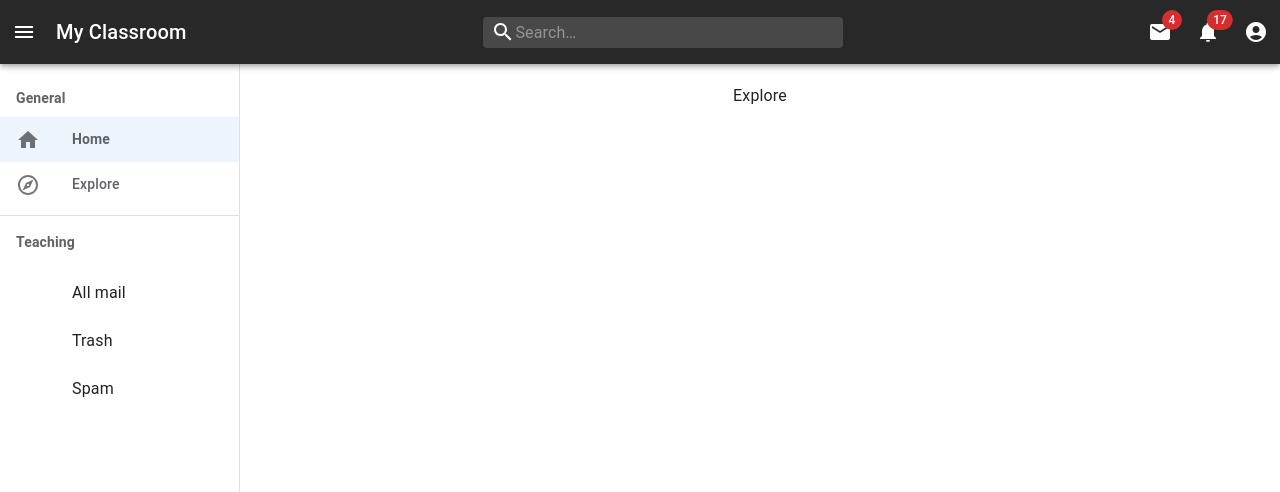
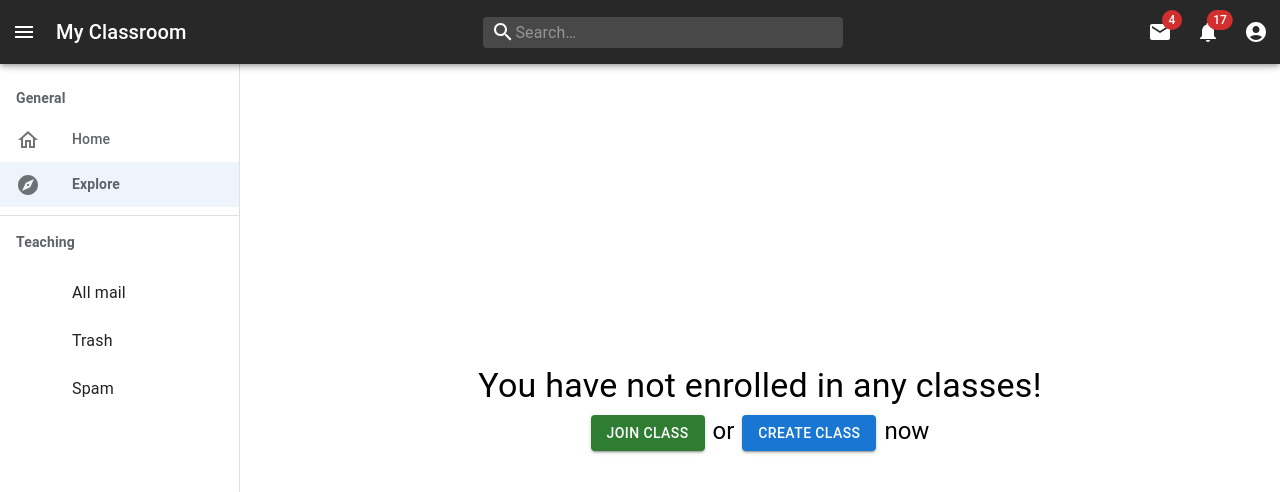
Before and after one commit to longtt2705/LN-classroom-client, a React (Create React App) app: page /explore in a window 1280 px wide. Shown: the top 492 px of the page. Built offline with nearby package versions, Linux system fonts and the light colour scheme.

Commit message:
Fix sidebar bug and add UI to home screen

```diff
--- /dev/null
+++ b/src/core/components/classroom-card.tsx
@@ -0,0 +1,34 @@
+import { Card, CardActionArea, CardContent, CardMedia, Typography } from "@mui/material";
+import { FunctionComponent } from "react";
+
+interface ClassroomCardProps {
+    name: string,
+    owner: string,
+    id: string
+}
+
+const ClassroomCard: FunctionComponent<ClassroomCardProps> = () => {
+    return (
+        <Card sx={{ maxWidth: 345 }}>
+            <CardActionArea>
+                <CardMedia
+                    component="img"
+                    height="140"
+                    image="/static/images/cards/contemplative-reptile.jpg"
+                    alt="green iguana"
+                />
+                <CardContent>
+                    <Typography gutterBottom variant="h5" component="div">
+                        Lizard
+                    </Typography>
+                    <Typography variant="body2" color="text.secondary">
+                        Lizards are a widespread group of squamate reptiles, with over 6,000
+                        species, ranging across all continents except Antarctica
+                    </Typography>
+                </CardContent>
+            </CardActionArea>
+        </Card>
+    );
+}
+
+export default ClassroomCard;
--- a/src/core/explore/index.tsx
+++ b/src/core/explore/index.tsx
@@ -1,5 +1,88 @@
-const Explore = () => {
-    return (<><p>Explore</p></>);
+import { FormControl, FormControlLabel, FormLabel, Radio, RadioGroup, Box, Typography, Button } from "@mui/material";
+import { styled } from '@mui/material/styles';
+import { FunctionComponent, useEffect } from "react";
+import { useAppSelector, useAppDispatch } from "../../app/hooks";
+import ClassroomCard from "../components/classroom-card";
+import { selectRoute } from "../../reducers/route-slice"
+import { RouteName } from "../../app/routes"
+
+const Wrapper = styled(Box)(({ theme }) => ({
+    flexGrow: 1,
+    padding: theme.spacing(4, 8),
+    height: "100%",
+}));
+
+const VerticalCenterContainer = styled(Box)(({ theme }) => ({
+    display: "flex",
+    flexDirection: "column",
+    justifyContent: "center",
+    height: "100%",
+}));
+
+const HorizontalCenterContainer = styled(Box)(({ theme }) => ({
+    display: "flex",
+    flexDirection: "row",
+    justifyContent: "center",
+}));
+
+interface ExploreProps {
+    name: RouteName
+}
+
+
+const Explore: FunctionComponent<ExploreProps> = ({ name }) => {
+    const classrooms = useAppSelector((state) => [...state.classroomReducer.listEnrolled, ...state.classroomReducer.listTeaching])
+    const dispatch = useAppDispatch()
+
+    useEffect(() => {
+        dispatch(selectRoute(name))
+    }, [])
+
+    return (
+        <Wrapper>
+            {
+                classrooms.length > 0 ? (
+                    <>
+                        <FormControl component="fieldset">
+                            <RadioGroup row aria-label="class-type" name="row-radio-buttons-group">
+                                <FormControlLabel value="All" control={<Radio />} label="All" />
+                                <FormControlLabel value="Enrolled" control={<Radio />} label="Enrolled" />
+                                <FormControlLabel value="Teaching" control={<Radio />} label="Teaching" />
+                            </RadioGroup>
+                        </FormControl>
+                        {
+                            classrooms.map((classroom, index) => {
+                                <ClassroomCard
+                                    key={index}
+                                    id={classroom.id}
+                                    name={classroom.name}
+                                    owner={classroom.ownerId}
+                                />
+                            })
+                        }
+                    </>) :
+                    <VerticalCenterContainer>
+                        <Typography align='center' variant="h4" component="div">You have not enrolled in any classes!</Typography>
+                        <Box mt={2}></Box>
+                        <HorizontalCenterContainer>
+                            <Button variant="contained" color="success">
+                                Join Class
+                            </Button>
+                            <Box mr={2} display="inline"></Box>
+                            <Typography align='center' variant="h5" component="div">or </Typography>
+                            <Box mr={2} display="inline"></Box>
+                            <Button variant="contained" color="primary">
+                                Create Class
+                            </Button>
+                            <Box mr={2} display="inline"></Box>
+                            <Typography align='center' variant="h5" component="div">now</Typography>
+                        </HorizontalCenterContainer>
+
+                    </VerticalCenterContainer>
+
+            }
+        </Wrapper>
+    );
 }
 
 export default Explore;
--- a/src/core/home/index.tsx
+++ b/src/core/home/index.tsx
@@ -1,5 +1,88 @@
-const Home: React.FC = () => {
-    return (<><p>Home</p></>);
+import { FormControl, FormControlLabel, FormLabel, Radio, RadioGroup, Box, Typography, Button } from "@mui/material";
+import { styled } from '@mui/material/styles';
+import { FunctionComponent, useEffect } from "react";
+import { useAppSelector, useAppDispatch } from "../../app/hooks";
+import ClassroomCard from "../components/classroom-card";
+import { selectRoute } from "../../reducers/route-slice"
+import { RouteName } from "../../app/routes"
+
+const Wrapper = styled(Box)(({ theme }) => ({
+    flexGrow: 1,
+    padding: theme.spacing(4, 8),
+    height: "100%",
+}));
+
+const VerticalCenterContainer = styled(Box)(({ theme }) => ({
+    display: "flex",
+    flexDirection: "column",
+    justifyContent: "center",
+    height: "100%",
+}));
+
+const HorizontalCenterContainer = styled(Box)(({ theme }) => ({
+    display: "flex",
+    flexDirection: "row",
+    justifyContent: "center",
+}));
+
+interface HomeProps {
+    name: RouteName
+}
+
+
+const Home: FunctionComponent<HomeProps> = ({ name }) => {
+    const classrooms = useAppSelector((state) => [...state.classroomReducer.listEnrolled, ...state.classroomReducer.listTeaching])
+    const dispatch = useAppDispatch()
+
+    useEffect(() => {
+        dispatch(selectRoute(name))
+    }, [])
+
+    return (
+        <Wrapper>
+            {
+                classrooms.length > 0 ? (
+                    <>
+                        <FormControl component="fieldset">
+                            <RadioGroup row aria-label="class-type" name="row-radio-buttons-group">
+                                <FormControlLabel value="All" control={<Radio />} label="All" />
+                                <FormControlLabel value="Enrolled" control={<Radio />} label="Enrolled" />
+                                <FormControlLabel value="Teaching" control={<Radio />} label="Teaching" />
+                            </RadioGroup>
+                        </FormControl>
+                        {
+                            classrooms.map((classroom, index) => {
+                                <ClassroomCard
+                                    key={index}
+                                    id={classroom.id}
+                                    name={classroom.name}
+                                    owner={classroom.ownerId}
+                                />
+                            })
+                        }
+                    </>) :
+                    <VerticalCenterContainer>
+                        <Typography align='center' variant="h4" component="div">You have not enrolled in any classes!</Typography>
+                        <Box mt={2}></Box>
+                        <HorizontalCenterContainer>
+                            <Button variant="contained" color="success">
+                                Join Class
+                            </Button>
+                            <Box mr={2} display="inline"></Box>
+                            <Typography align='center' variant="h5" component="div">or </Typography>
+                            <Box mr={2} display="inline"></Box>
+                            <Button variant="contained" color="primary">
+                                Create Class
+                            </Button>
+                            <Box mr={2} display="inline"></Box>
+                            <Typography align='center' variant="h5" component="div">now</Typography>
+                        </HorizontalCenterContainer>
+
+                    </VerticalCenterContainer>
+
+            }
+        </Wrapper>
+    );
 }
 
 export default Home;
--- a/src/index.tsx
+++ b/src/index.tsx
@@ -23,7 +23,7 @@ ReactDOM.render(
                 exact={route.exactPath}
                 path={route.path}
                 render={() => (
-                  <route.component />
+                  <route.component name={route.name} />
                 )}
               />
             ))}
--- a/src/layout/app-bar.tsx
+++ b/src/layout/app-bar.tsx
@@ -15,7 +15,7 @@ import AccountCircle from '@mui/icons-material/AccountCircle';
 import MailIcon from '@mui/icons-material/Mail';
 import NotificationsIcon from '@mui/icons-material/Notifications';
 import MoreIcon from '@mui/icons-material/MoreVert';
-import { Button, Grid } from '@mui/material';
+import { Grid } from '@mui/material';
 
 const Search = styled('div')(({ theme }) => ({
   position: 'relative',
@@ -45,15 +45,13 @@ const SearchIconWrapper = styled('div')(({ theme }) => ({
 
 const StyledInputBase = styled(InputBase)(({ theme }) => ({
   color: 'inherit',
+  width: '100%',
   '& .MuiInputBase-input': {
     padding: theme.spacing(1, 1, 1, 0),
     // vertical padding + font size from searchIcon
     paddingLeft: `calc(1em + ${theme.spacing(4)})`,
     transition: theme.transitions.create('width'),
     width: '100%',
-    [theme.breakpoints.up('md')]: {
-      width: '20ch',
-    },
   },
 }));
 
@@ -157,7 +155,7 @@ export default function PrimarySearchAppBar() {
   );
 
   return (
-    <Box sx={{ flexGrow: 1, zIndex: (theme) => theme.zIndex.drawer + 1 }}>
+    <Box sx={{ flexGrow: 0, zIndex: (theme) => theme.zIndex.drawer + 1 }}>
       <AppBar position="fixed" sx={{ backgroundColor: ({ colors }) => colors.background.primary }}>
         <Toolbar>
           <IconButton
@@ -187,7 +185,7 @@ export default function PrimarySearchAppBar() {
               style={{ width: "100%" }}
             >
               <Grid item style={{ width: "40%" }}>
-                <Search>
+                <Search sx={{ flexGrow: 1 }}>
                   <SearchIconWrapper>
                     <SearchIcon />
                   </SearchIconWrapper>
--- a/src/layout/index.tsx
+++ b/src/layout/index.tsx
@@ -13,11 +13,10 @@ interface LayoutProps {
 
 const Layout: React.FunctionComponent<LayoutProps> = ({ children }) => {
   return (
-    <Box sx={{ display: 'flex' }}>
-      <CssBaseline />
+    <Box sx={{ display: 'flex', minHeight: '80vh' }}>
       <AppBar />
       <SideBar />
-      <Box component="main" sx={{ flexGrow: 1, p: (theme) => theme.spacing(1) }}>
+      <Box component="main" sx={{ flexGrow: 1, margin: (theme) => theme.spacing(1) }}>
         <Toolbar />
         <Switch>
           {children}
--- a/src/layout/side-bar.tsx
+++ b/src/layout/side-bar.tsx
@@ -3,12 +3,11 @@ import { styled } from '@mui/material/styles';
 import { Box } from '@mui/system';
 import { Link } from 'react-router-dom';
 import { useAppDispatch, useAppSelector } from '../app/hooks';
-import { RouteName } from '../app/routes';
-import { selectRoute } from '../reducers/route-slice';
+import RouteList from '../app/routes';
 
 const drawerWidth = 240;
 
-const SidebarLabel = styled(Typography)(({ theme }) => ({
+const SidebarLabel = styled(Typography)(({ theme, }) => ({
     fontWeight: 'bold',
     fontSize: theme.fontSizes.default,
     color: theme.colors.texting.sideBarLabel,
@@ -25,12 +24,7 @@ const StyledListItemText = styled(Typography)<{ isSelected: boolean }>(({ theme,
 
 
 export default function SideBar() {
-    const routeList = useAppSelector((state) => state.routeReducer.data)
-    const dispatch = useAppDispatch();
-
-    const handleSelectRoute = (routeName: RouteName) => {
-        dispatch(selectRoute(routeName));
-    }
+    const currentSelected = useAppSelector((state) => state.routeReducer.currentSelected)
 
     return (
         <Drawer
@@ -45,21 +39,20 @@ export default function SideBar() {
             <Box sx={{ overflow: 'auto' }} >
                 <List>
                     <SidebarLabel > General </SidebarLabel>
-                    {routeList.map((route, index) => (
+                    {RouteList.map((route, index) => (
                         <ListItem
                             key={index}
                             button
                             component={Link}
                             to={route.path}
-                            selected={route.isSelected}
-                            onClick={() => handleSelectRoute(route.name)}
+                            selected={currentSelected === index}
                         >
                             <ListItemIcon>
-                                {route.isSelected ? <route.selectedIcon /> : <route.unselectedIcon />}
+                                {currentSelected === index ? <route.selectedIcon /> : <route.unselectedIcon />}
                             </ListItemIcon>
                             <ListItemText
                                 disableTypography
-                                primary={<StyledListItemText isSelected={route.isSelected}>
+                                primary={<StyledListItemText isSelected={currentSelected === index}>
                                     {route.name}
                                 </StyledListItemText>} />
                         </ListItem>
--- a/src/reducers/index.ts
+++ b/src/reducers/index.ts
@@ -1,8 +1,10 @@
 import { combineReducers } from '@reduxjs/toolkit'
 import routeReducer from './route-slice'
+import classroomReducer from './classroom-slice'
 
 const rootReducer = combineReducers({
-    routeReducer
+    routeReducer,
+    classroomReducer
 })
 
 export default rootReducer;
--- a/src/themes/colors.ts
+++ b/src/themes/colors.ts
@@ -1,6 +1,7 @@
 export interface Colors {
     background: {
-        primary: string
+        primary: string,
+        pageBackground: string,
     },
     texting: {
         sideBarLabel: string
@@ -9,7 +10,8 @@ export interface Colors {
 
 const colors = {
     background: {
-        primary: '#282828'
+        primary: '#282828',
+        pageBackground: "#f0f2f5"
     },
     texting: {
         sideBarLabel: '#5f6368'
```
Also changed, not shown: src/reducers/classroom-slice.ts (added, +37 -0 lines), src/reducers/route-slice.ts (+2 -7 lines).
